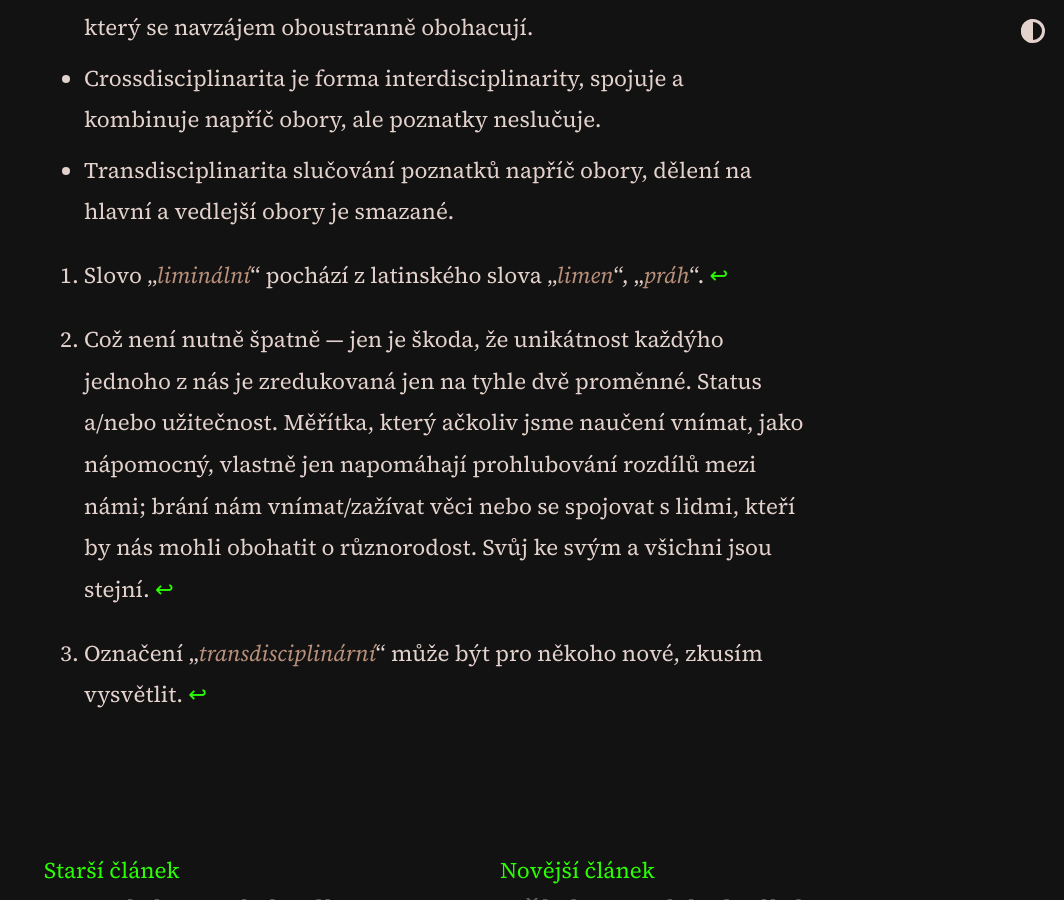
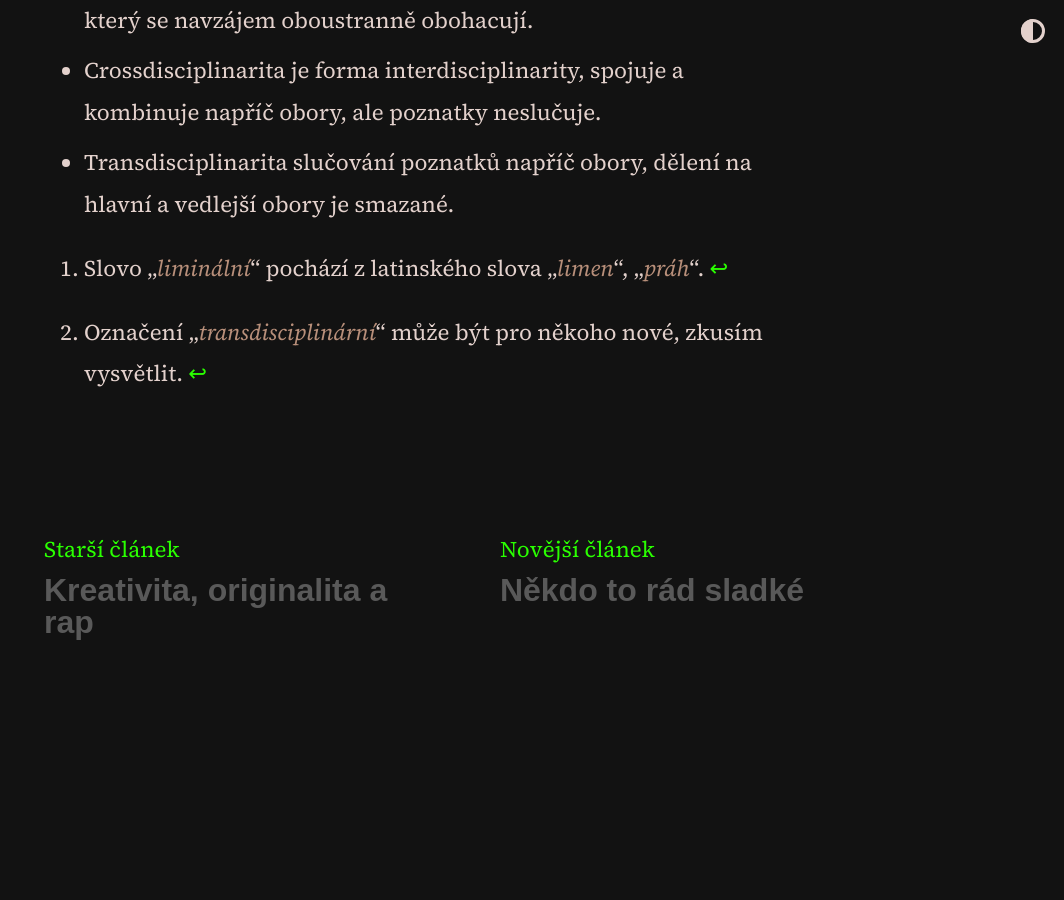
Before and after one commit to scherrer-txt/bts, a Jekyll site: the page built from _posts/2024-02-13-bezcasi-ktery-meni-zivot.md, in a window 1280 px wide and 900 px high, scrolled down 10484 px. Shown: the whole window, without its empty margins (216-1280 px from the left). Built offline with Jekyll 4.4.1, drawn with Linux system fonts in a browser that asks for light colours; some web fonts are replaced; after the commit the page ends 11228 px from its top, so only the background shows below that; some of the changed text lies outside the part shown.

Commit message:
Update 2024-02-13-bezcasi-ktery-meni-zivot.md

```diff
--- a/_posts/2024-02-13-bezcasi-ktery-meni-zivot.md
+++ b/_posts/2024-02-13-bezcasi-ktery-meni-zivot.md
@@ -40,7 +40,7 @@ Tohle bezčasí je v podstatě virtuální čekárna — ideální prostor, kde
 ## A co děláš ty?
 Otázka, kterou často slyším, když někoho poznám a představí se mi. Dobře míněná otázka, která ale často svádí buď k práci nebo ke škole. Je to sice užitečná zkratka, ale mám pocit, že my lidi jsme trochu víc, než jen tohle.
 
-Co nás teda definuje, když to není práce nebo škola — když to není něco, z čeho druhá strana ihned pozná/odtuší náš společenský status nebo míru užitečnosti pro vlastní obohacení[^2]? Na tuhle otázku se mi hrozně blbě odpovídá. Žádná moje odpověď totiž pro mě není správná a pokud by měla být, tak na tu poslední odpovídám doteď. Takže na tuhle otázku v poslední době hrozně rád odpovídám: „_Jsem Kevin a dělám věci._“ Protože věci fakt dělám. A je jich kotel. O tom později.
+Co nás teda definuje, když to není práce nebo škola — když to není něco, z čeho druhá strana ihned pozná/odtuší náš společenský status nebo míru užitečnosti pro vlastní obohacení[2]? Na tuhle otázku se mi hrozně blbě odpovídá. Žádná moje odpověď totiž pro mě není správná a pokud by měla být, tak na tu poslední odpovídám doteď. Takže na tuhle otázku v poslední době hrozně rád odpovídám: „_Jsem Kevin a dělám věci._“ Protože věci fakt dělám. A je jich kotel. O tom později.
 
 Často to jsou právě ty aktivity, kterým se věnujeme v bezčasí, který nás nejvíc lidsky posunou a obohatí. Ať už je to cokoliv — válení se v posteli, lezení po stěně, procházení se lesem, pokec s přáteli, bingování seriálů nebo nonstop hraní videoher. Seriály a videohry mají lidi tendence označovat za neproduktivní ztráta času — takových lidí je mi líto. Přichází o skvělou formu nejen zábavy, ale i zážitků, zprostředkovaných zkušeností, emocí a hlubokých pocitů, a samozřejmě i trochu toho eskapistickýho oddechu, který je s tím spojený.
 
@@ -77,7 +77,7 @@ Ať myšlenka na konci není jen flex, tak kdybych to měl shrnout, chci říct
 {: data-content="footnotes"}
 [^1]: Slovo „_liminální_“ pochází z latinského slova „_limen_“, „_práh_“.
 
-[^2]: Což není nutně špatně — jen je škoda, že unikátnost každýho jednoho z nás je zredukovaná jen na tyhle dvě proměnné. Status a/nebo užitečnost. Měřítka, který ačkoliv jsme naučení vnímat, jako nápomocný, vlastně jen napomáhají prohlubování rozdílů mezi námi; brání nám vnímat/zažívat věci nebo se spojovat s lidmi, kteří by nás mohli obohatit o různorodost. Svůj ke svým a všichni jsou stejní.
+[2]: Což není nutně špatně — jen je škoda, že unikátnost každýho jednoho z nás je zredukovaná jen na tyhle dvě proměnné. Status a/nebo užitečnost. Měřítka, který ačkoliv jsme naučení vnímat, jako nápomocný, vlastně jen napomáhají prohlubování rozdílů mezi námi; brání nám vnímat/zažívat věci nebo se spojovat s lidmi, kteří by nás mohli obohatit o různorodost. Svůj ke svým a všichni jsou stejní.
 
 [^3]: Označení „_transdisciplinární_“ může být pro někoho nové, zkusím vysvětlit.
 
```
